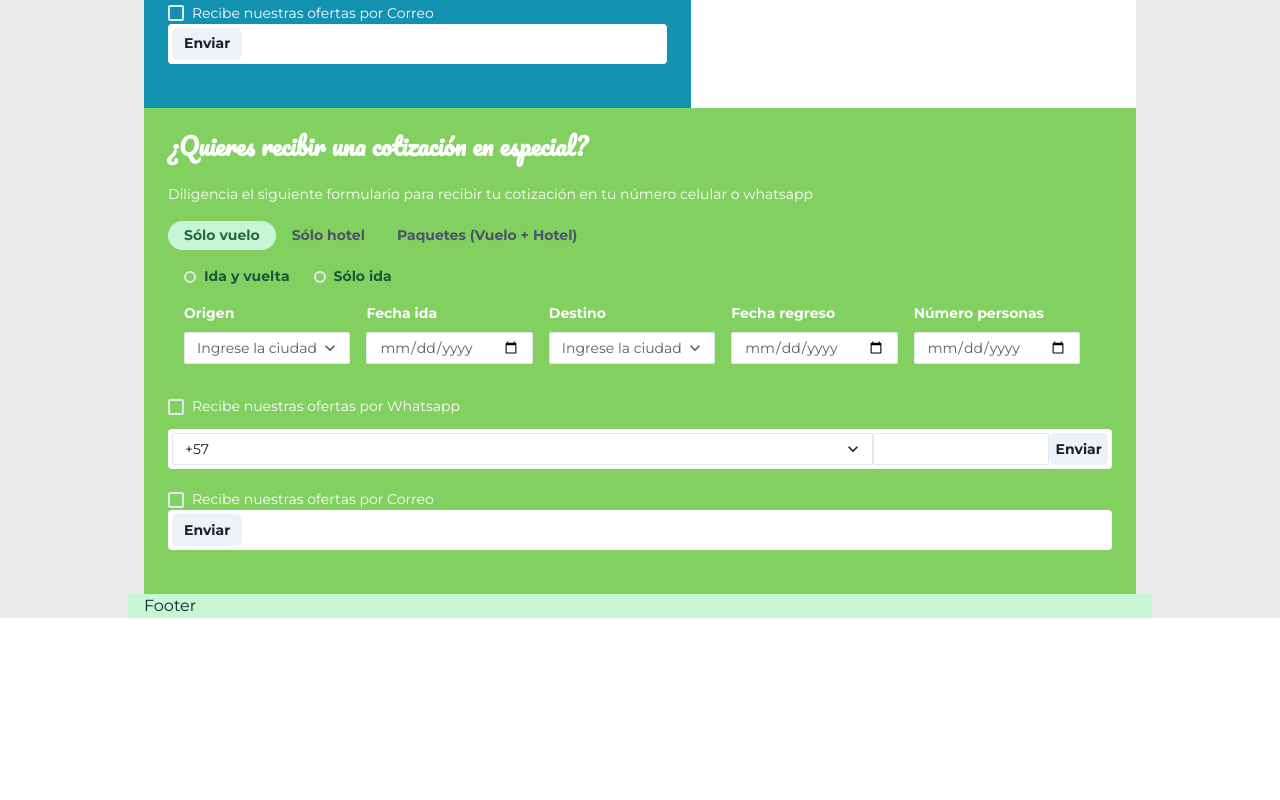
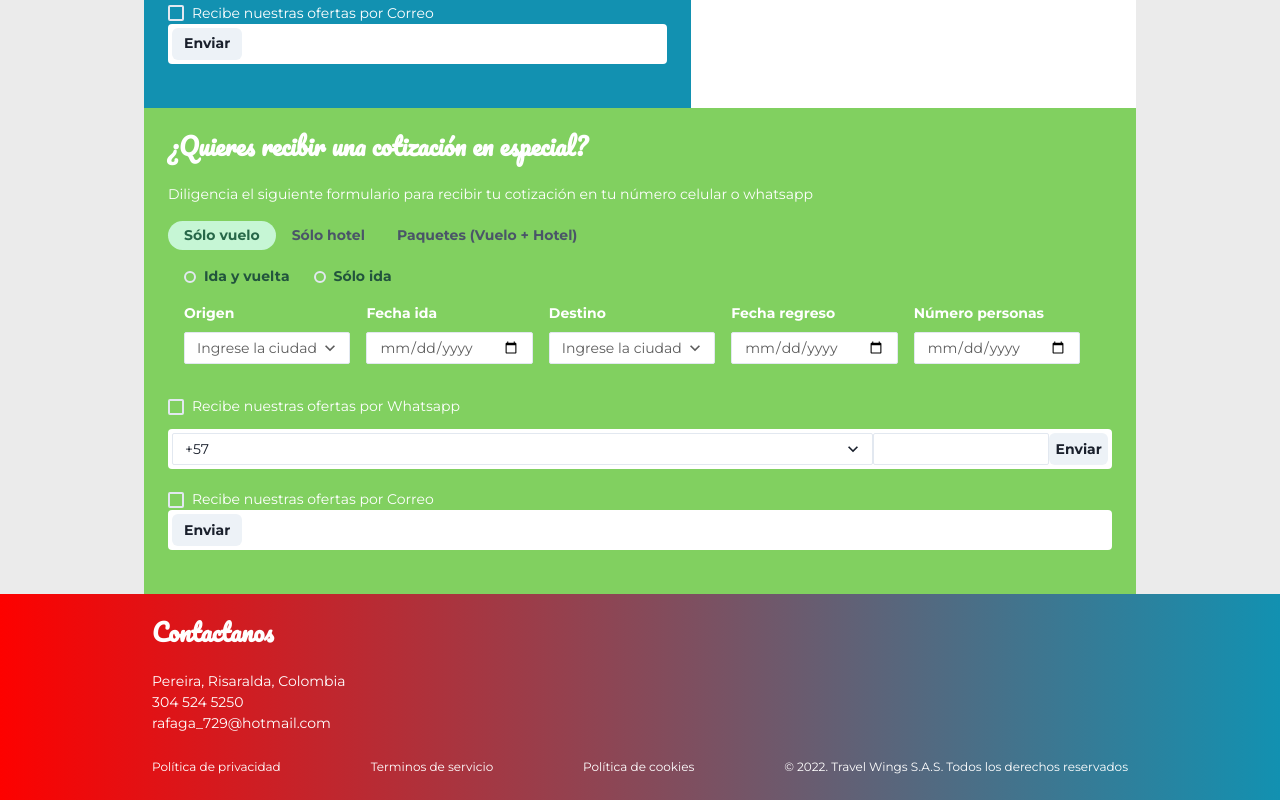
Before and after one commit to rafag0729/travelwings, a React (Create React App) app: page / in a window 1280 px wide. Shown: the part 651-1451 px from the top of the page. Before the commit the page ends 1269 px from the top, so only its background shows below. Built offline with nearby package versions, Linux system fonts and the light colour scheme.

Commit message:
Structure for footer added

```diff
--- a/src/sections/Footer.tsx
+++ b/src/sections/Footer.tsx
@@ -1,10 +1,27 @@
-import { Container } from "@chakra-ui/react"
+import { Container, Flex, Heading, Text } from "@chakra-ui/react"
 
 
 export const Footer = () => {
   return (
-    <Container maxW="container.lg" bg="green.100">
-        Footer
+    <Container maxW="full" bgGradient="linear(to-r, brand.red, brand.blue)">
+      <Container p="6" maxW="container.lg">
+        <Heading color="white" fontSize="2xl" mb="6">
+          Contactanos
+        </Heading>
+
+        <Flex mb="6" flexDirection="column">
+          <Text fontSize="sm" color="white">Pereira, Risaralda, Colombia</Text>
+          <Text fontSize="sm" color="white">304 524 5250</Text>
+          <Text fontSize="sm" color="white">rafaga_729@hotmail.com</Text>
+        </Flex>
+
+        <Flex direction="row" justifyContent="space-between">
+          <Text fontSize="xs" color="white">Política de privacidad</Text>
+          <Text fontSize="xs" color="white">Terminos de servicio</Text>
+          <Text fontSize="xs" color="white">Política de cookies</Text>
+          <Text fontSize="xs" color="white">© 2022. Travel Wings S.A.S. Todos los derechos reservados</Text>
+        </Flex>
+      </Container>
     </Container>
   )
 }
```
